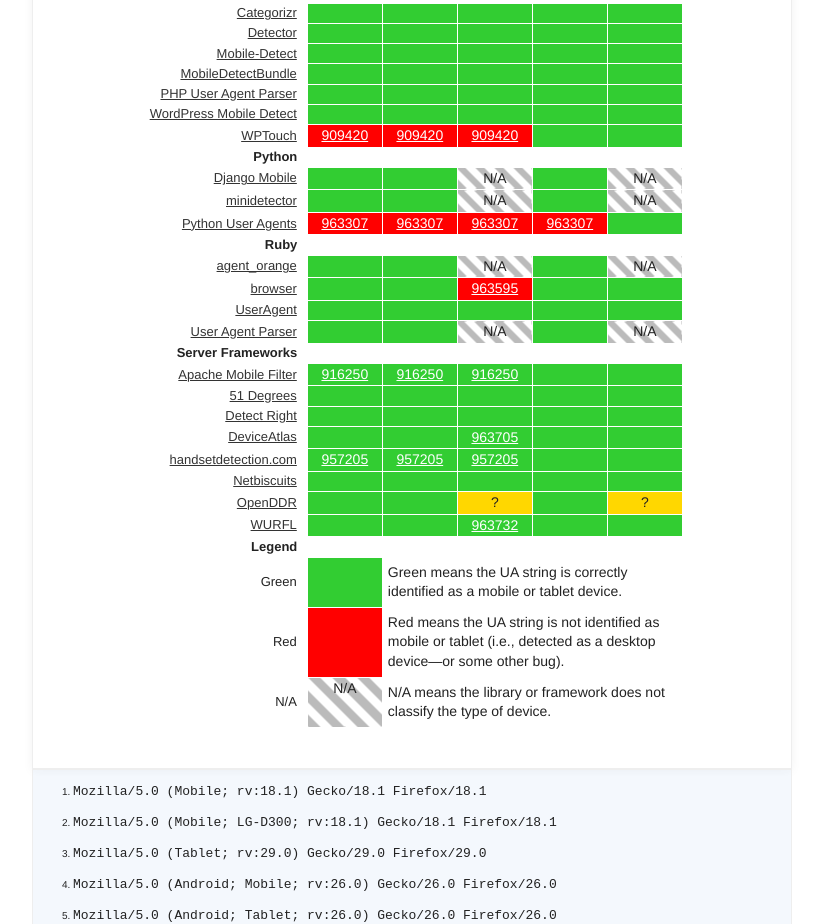
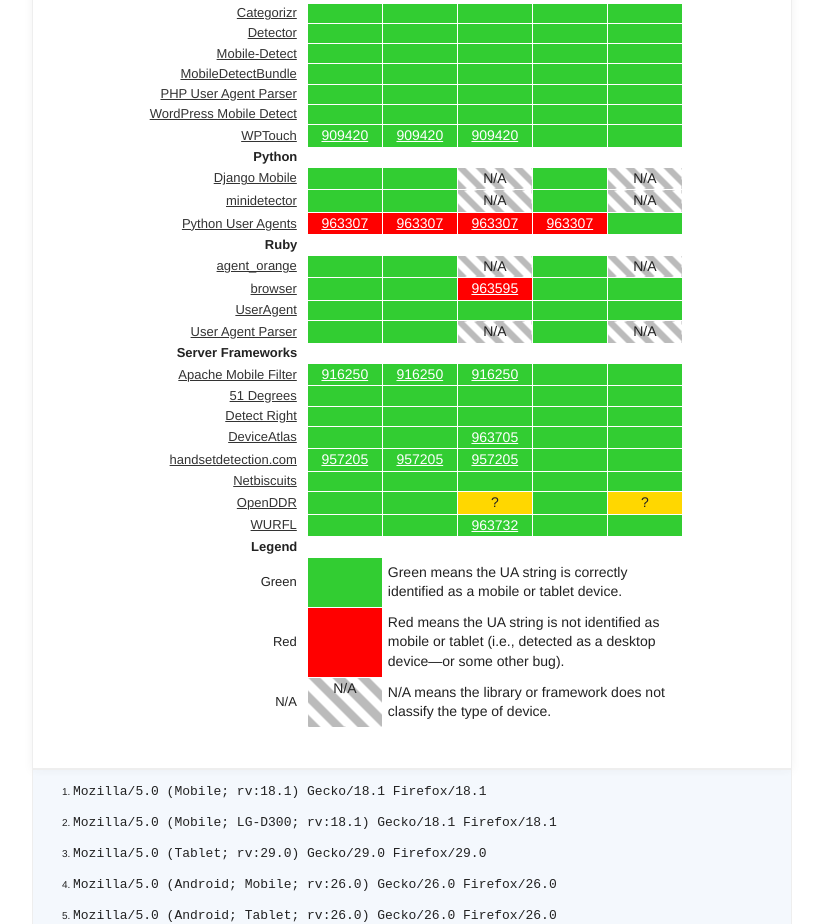
Before and after one commit to miketaylr/arewedetectableyet, a plain HTML site: page index.html in a window 1280 px wide. Shown: the part 1318-2242 px from the top of the page, without its empty margins (228-1051 px from the left). Drawn offline with Linux system fonts and the light colour scheme.

Commit message:
WPTouch now correctly identifies FxOS devices.

```diff
--- a/index.html
+++ b/index.html
@@ -278,9 +278,9 @@
             </tr>
             <tr>
                 <th><a href="http://www.bravenewcode.com/wptouch/">WPTouch</a></th>
-                <td class="no"><a href="https://bugzilla.mozilla.org/show_bug.cgi?id=909420">909420</a></td>
-                <td class="no"><a href="https://bugzilla.mozilla.org/show_bug.cgi?id=909420">909420</a></td>
-                <td class="no"><a href="https://bugzilla.mozilla.org/show_bug.cgi?id=909420">909420</a></td>
+                <td class="yes"><a href="https://bugzilla.mozilla.org/show_bug.cgi?id=909420">909420</a></td>
+                <td class="yes"><a href="https://bugzilla.mozilla.org/show_bug.cgi?id=909420">909420</a></td>
+                <td class="yes"><a href="https://bugzilla.mozilla.org/show_bug.cgi?id=909420">909420</a></td>
                 <td class="yes"></td>
                 <td class="yes"></td>
             </tr>
```
